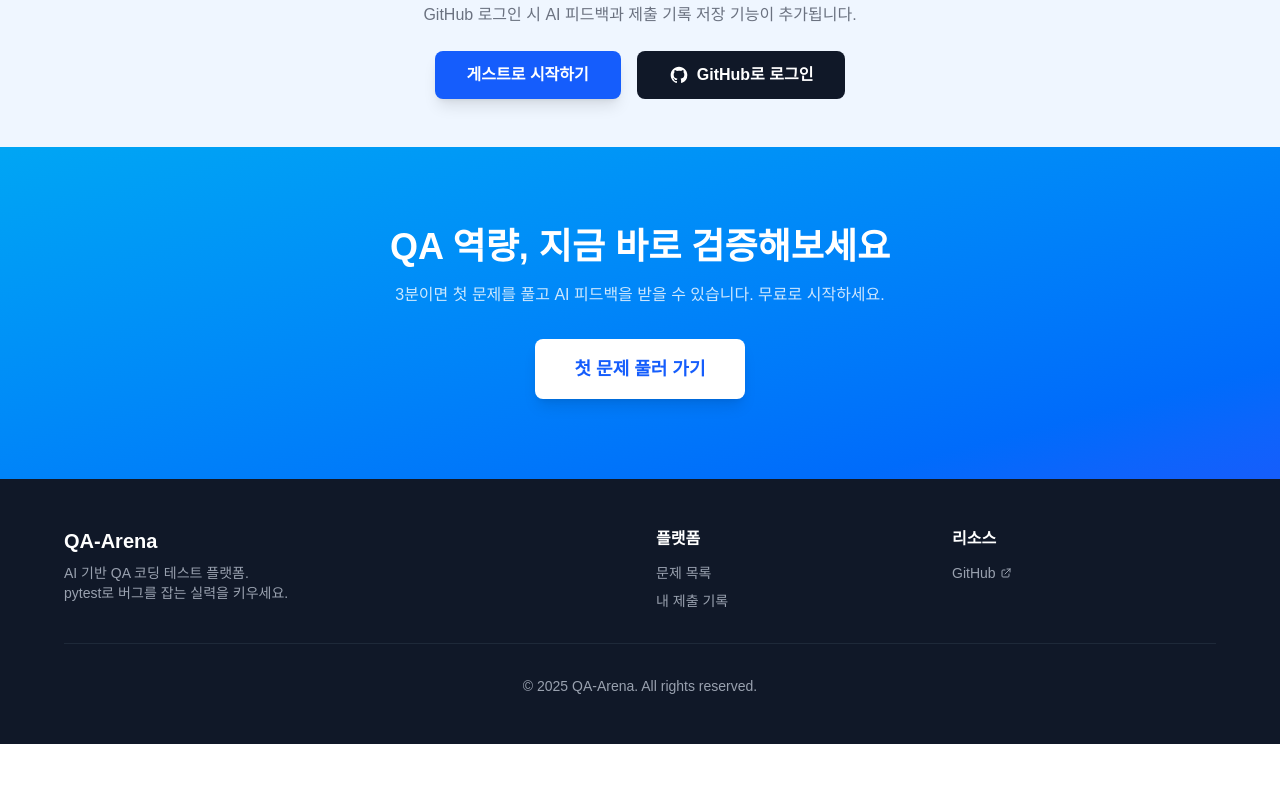
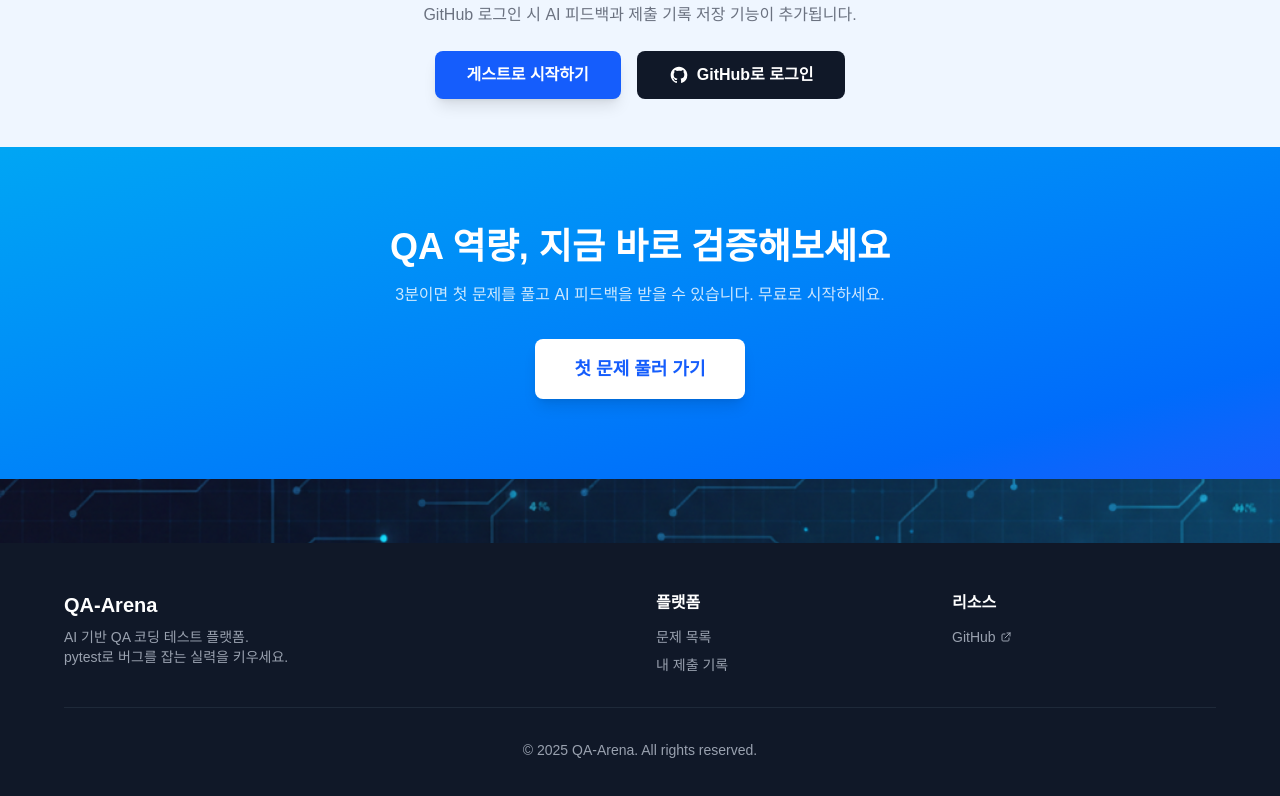
Before and after one commit to JunghyunRyu/qa_labs, a Next.js app in the folder frontend/: page / in a window 1280 px wide. Shown: the part 4463-5259 px from the top of the page. Before the commit the page ends 5207 px from the top, so only its background shows below. Built offline with nearby package versions, Linux system fonts and the light colour scheme; no server answers.

Commit message:
feat: add footer divider pattern image
🤖 Generated with [Claude Code](https://claude.com/claude-code)

Co-Authored-By: Claude Opus 4.5 <noreply@anthropic.com>

```diff
--- a/frontend/components/Footer.tsx
+++ b/frontend/components/Footer.tsx
@@ -1,8 +1,21 @@
 import Link from "next/link";
+import Image from "next/image";
 
 export default function Footer() {
   return (
-    <footer className="py-12 px-4 bg-gray-900 text-gray-400">
+    <footer className="bg-gray-900 text-gray-400">
+      {/* Divider Pattern */}
+      <div className="w-full h-16 relative overflow-hidden">
+        <Image
+          src="/images/footer-divider-pattern.png"
+          alt=""
+          fill
+          className="object-cover"
+          aria-hidden="true"
+        />
+      </div>
+
+      <div className="py-12 px-4">
       <div className="max-w-6xl mx-auto">
         <div className="grid grid-cols-1 md:grid-cols-4 gap-8 mb-8">
           {/* Logo & Description */}
@@ -58,6 +71,7 @@ export default function Footer() {
           <p>&copy; {new Date().getFullYear()} QA-Arena. All rights reserved.</p>
         </div>
       </div>
+      </div>
     </footer>
   );
 }
```
